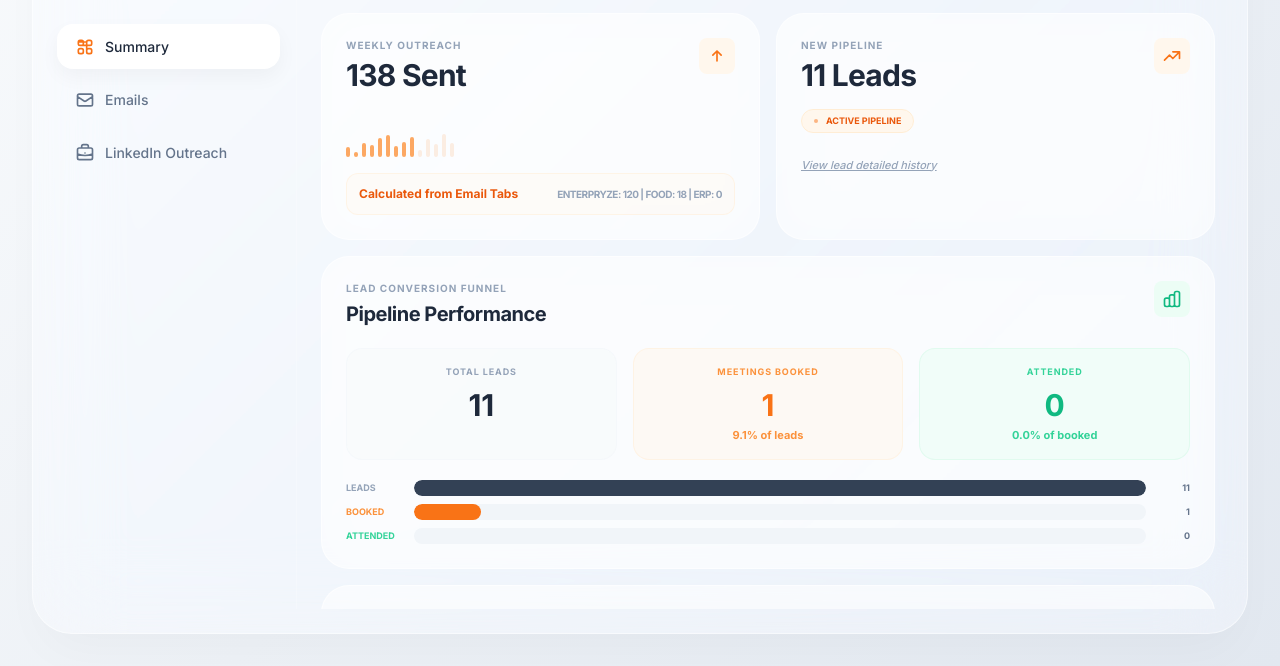
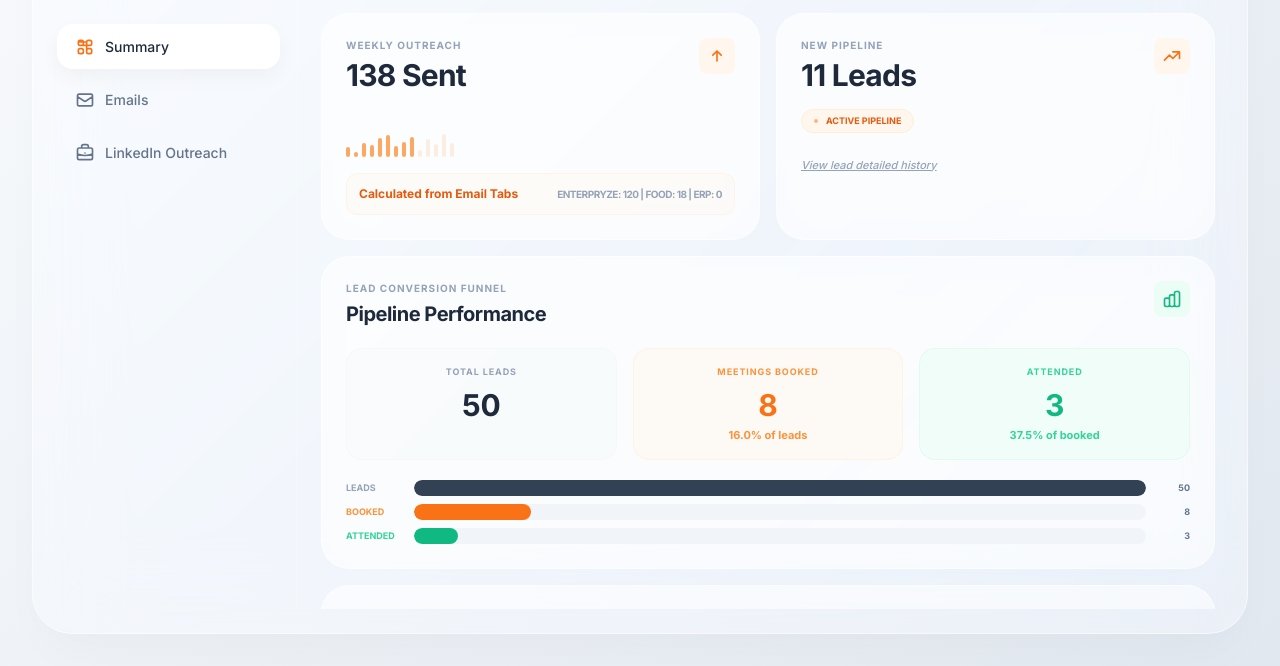
Before and after one commit to edorfanini00/reportingdashboardceleritech, a plain HTML site: page index.html in a window 1280 px wide. Shown: the part 158-824 px from the top of the page. Drawn offline with nearby package versions, Linux system fonts and the light colour scheme.

Commit message:
Fix funnel to always show all-time conversion metrics

```diff
--- a/index.html
+++ b/index.html
@@ -553,10 +553,9 @@ function handleWeekChange(rangeValue) {
     document.getElementById('erpClickRate').innerText = data.erpClick;
     document.getElementById('erpReplyRate').innerText = data.erpReply;
 
-    // Update funnel metrics
-    const totalLeads = data.leads.length;
-    const booked = data.meetingsBooked;
-    const attended = data.meetingsAttended;
+    // Update funnel metrics (always all-time)
+    let totalLeads = 0, booked = 0, attended = 0;
+    Object.values(leadsByWeek).forEach(weekLeads => { weekLeads.forEach(l => { totalLeads++; if(l.meetingBooked) booked++; if(l.meetingAttended) attended++; }); });
     const bookedPct = totalLeads > 0 ? (booked/totalLeads*100).toFixed(1) : '0';
     const attendedPct = booked > 0 ? (attended/booked*100).toFixed(1) : '0';
     document.getElementById('funnelTotalLeads').innerText = totalLeads;
```
